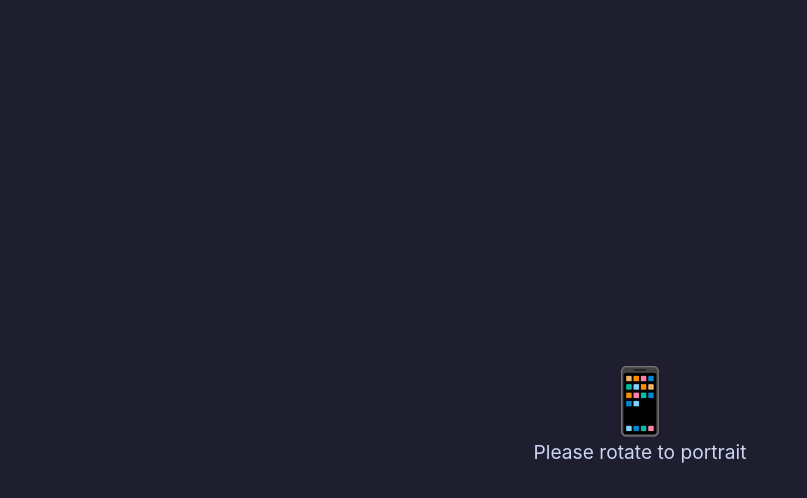
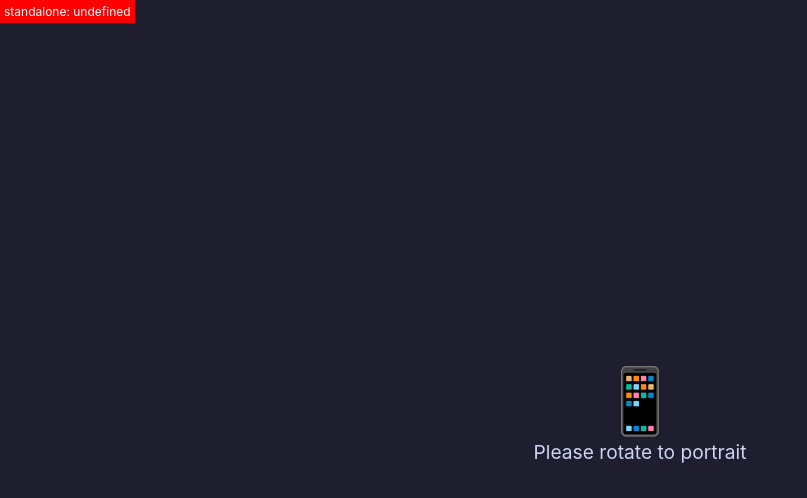
Before and after one commit to nt1998/gym-tracker, a React (Vite) app: page / in a window 1280 px wide. Shown: the top 498 px of the page, without its empty margins (0-807 px from the left). Built offline with nearby package versions, Linux system fonts and the light colour scheme.

Commit message:
v0.3.3: add navigator.standalone diagnostic overlay

```diff
--- a/src/App.jsx
+++ b/src/App.jsx
@@ -1467,6 +1467,9 @@ function App() {
 
   return (
     <div className="app">
+      <div style={{position:'fixed',top:0,left:0,zIndex:9999,background:'red',color:'#fff',padding:4,fontSize:12,pointerEvents:'none'}}>
+        standalone: {String(window.navigator.standalone)}
+      </div>
       <main className="content" key={tab}>
         {tab === 'log' && currentRoutine?.isRest && (
           <div className="log-page rest-log">
```
